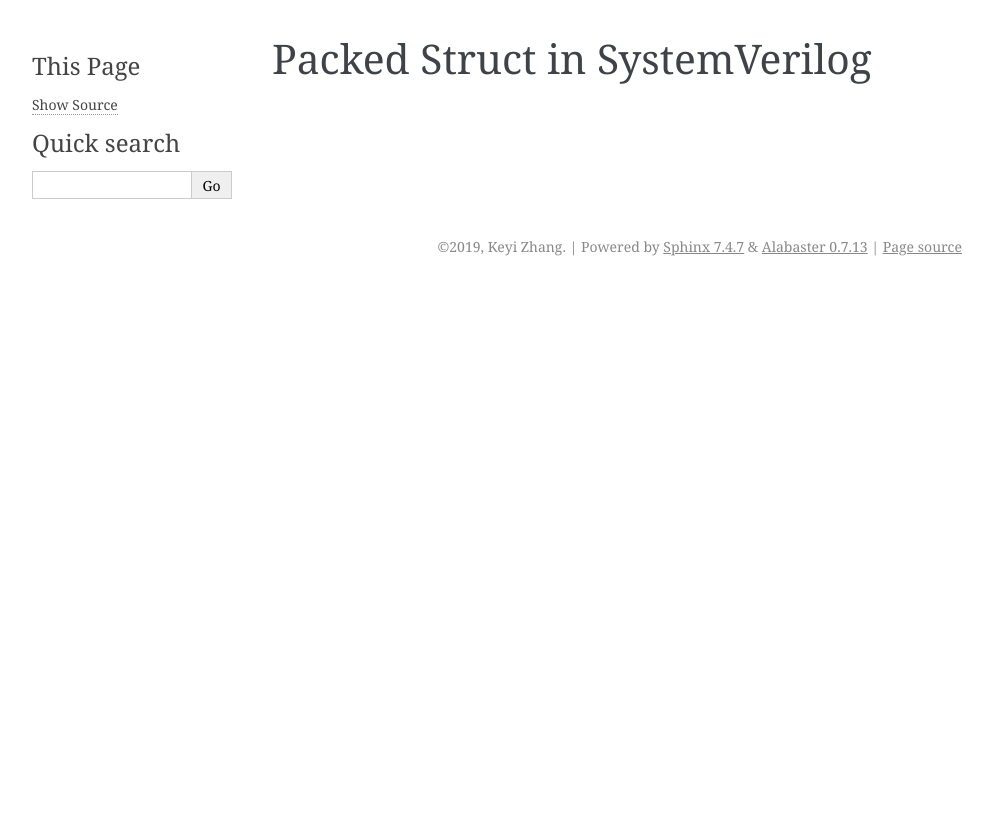
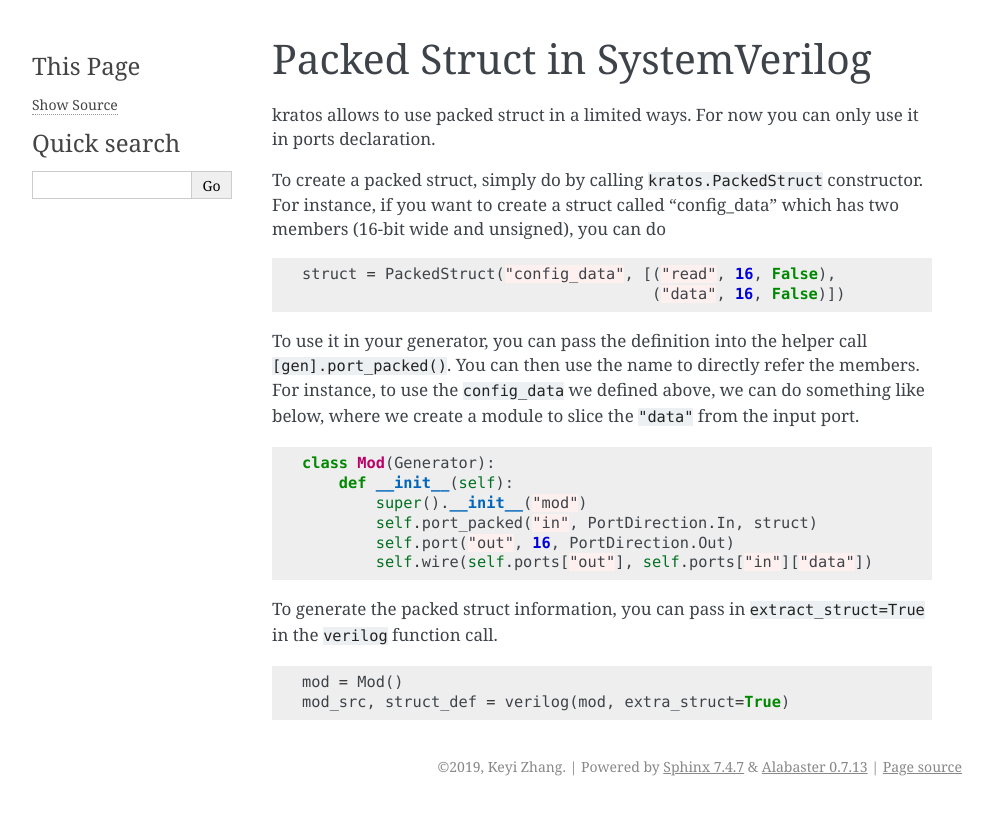
Before and after one commit to Kuree/kratos, a Sphinx documentation site: the page built from docs/advanced/struct.rst, in a window 1280 px wide. Shown: the top 815 px of the page, without its empty margins (148-1141 px from the left). Built offline with Sphinx 7.4.7, drawn with Linux system fonts in a browser that asks for light colours.

Commit message:
add struct doc

```diff
--- a/docs/advanced/struct.rst
+++ b/docs/advanced/struct.rst
@@ -1,2 +1,38 @@
 Packed Struct in SystemVerilog
-###############################
+##############################
+
+kratos allows to use packed struct in a limited ways. For now you can only
+use it in ports declaration.
+
+To create a packed struct, simply do by calling ``kratos.PackedStruct``
+constructor. For instance, if you want to create a struct called
+"config_data" which has two members (16-bit wide and unsigned), you
+can do
+
+.. code-block:: Python
+
+    struct = PackedStruct("config_data", [("read", 16, False),
+                                          ("data", 16, False)])
+
+To use it in your generator, you can pass the definition into the
+helper call ``[gen].port_packed()``. You can then use the name
+to directly refer the members. For instance, to use the ``config_data``
+we defined above, we can do something like below, where we create
+a module to slice the ``"data"`` from the input port.
+
+.. code-block:: Python
+
+    class Mod(Generator):
+        def __init__(self):
+            super().__init__("mod")
+            self.port_packed("in", PortDirection.In, struct)
+            self.port("out", 16, PortDirection.Out)
+            self.wire(self.ports["out"], self.ports["in"]["data"])
+
+To generate the packed struct information, you can pass in
+``extract_struct=True`` in the ``verilog`` function call.
+
+.. code-block:: Python
+
+    mod = Mod()
+    mod_src, struct_def = verilog(mod, extra_struct=True)
```
